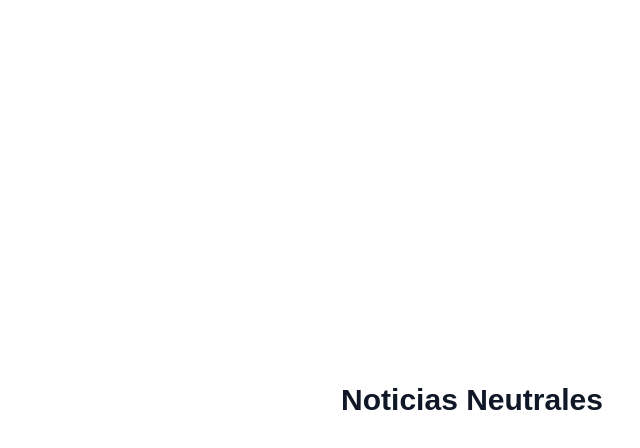
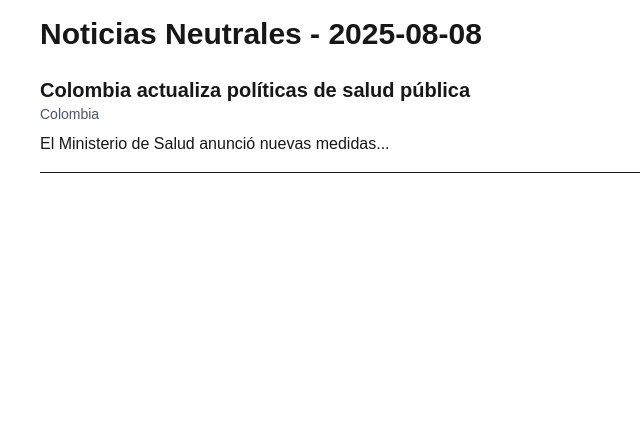
Before and after one commit to ledelab2030/noticias-neutrales, a Next.js app: page / in a window 1280 px wide. Shown: the top 448 px of the page, without its empty margins (168-808 px from the left). Built offline with nearby package versions, Linux system fonts and the light colour scheme.

Commit message:
Agrega archivo de noticias y filtrado por fecha

```diff
--- a/src/app/page.tsx
+++ b/src/app/page.tsx
@@ -1,9 +1,28 @@
+import { noticias, Noticia } from "@/data/noticias";
+
+function filtrarNoticiasPorFecha(fecha: string, noticias: Noticia[]) {
+  return noticias.filter((n) => n.fecha === fecha);
+}
+
 export default function Home() {
+  const hoy = new Date().toISOString().slice(0, 10); // "YYYY-MM-DD"
+  const noticiasHoy = filtrarNoticiasPorFecha(hoy, noticias);
+
   return (
-    <main className="flex min-h-screen items-center justify-center bg-white">
-      <h1 className="text-3xl font-bold text-gray-900">
-        Noticias Neutrales
-      </h1>
+    <main className="max-w-4xl mx-auto p-4">
+      <h1 className="text-3xl font-bold mb-6">Noticias Neutrales - {hoy}</h1>
+
+      {noticiasHoy.length === 0 ? (
+        <p>No hay noticias para hoy.</p>
+      ) : (
+        noticiasHoy.map(({ id, titulo, resumen, pais }) => (
+          <article key={id} className="mb-6 border-b pb-4">
+            <h2 className="text-xl font-semibold">{titulo}</h2>
+            <p className="text-sm text-gray-600 mb-2">{pais}</p>
+            <p>{resumen}</p>
+          </article>
+        ))
+      )}
     </main>
   );
 }
--- /dev/null
+++ b/src/data/noticias.ts
@@ -0,0 +1,28 @@
+export interface Noticia {
+  id: string;
+  titulo: string;
+  resumen: string;
+  contenido: string;
+  fecha: string; // ISO string, e.g. "2025-08-08"
+  pais: string;
+}
+
+export const noticias: Noticia[] = [
+  {
+    id: "1",
+    titulo: "Colombia actualiza políticas de salud pública",
+    resumen: "El Ministerio de Salud anunció nuevas medidas...",
+    contenido: "El Ministerio de Salud anunció nuevas medidas para mejorar la atención primaria...",
+    fecha: "2025-08-08",
+    pais: "Colombia",
+  },
+  {
+    id: "2",
+    titulo: "Estados Unidos lanza programa de innovación tecnológica",
+    resumen: "El gobierno estadounidense presentó un fondo para startups...",
+    contenido: "Con un fondo de 500 millones de dólares, el gobierno busca incentivar la innovación tecnológica...",
+    fecha: "2025-08-07",
+    pais: "Estados Unidos",
+  },
+  // Puedes agregar más noticias aquí...
+];
```
